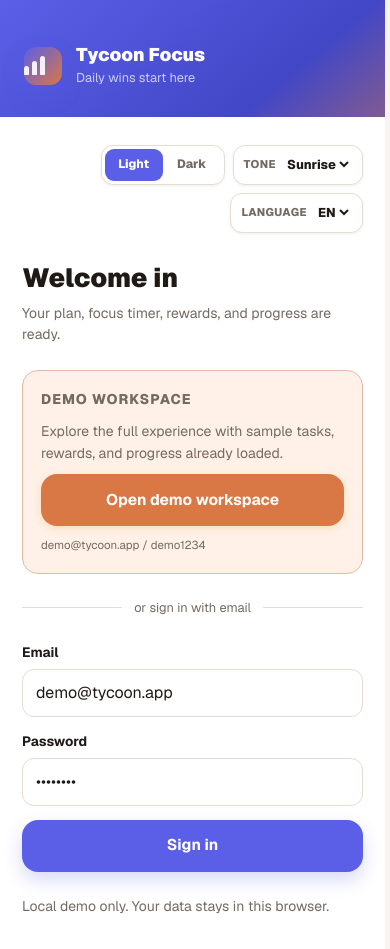
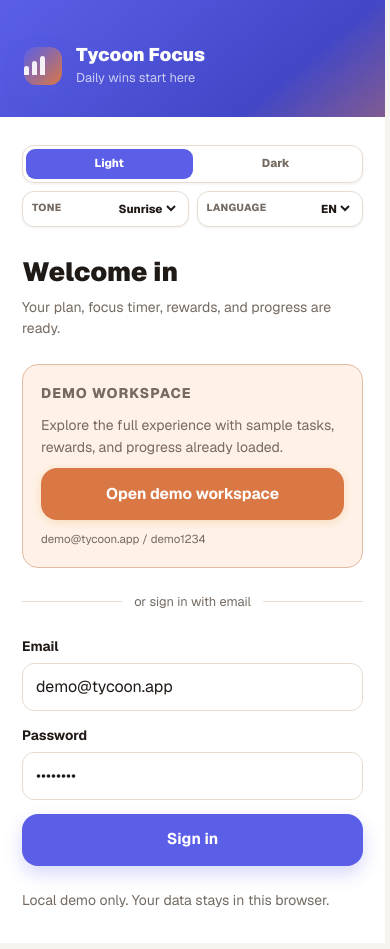
Before and after one commit to MJP2708/TND2026, a Next.js app: page /login in a window 390 px wide. Built offline with nearby package versions, Linux system fonts and the light colour scheme.

Commit message:
feat: update navigation icons in MobileNav and Sidebar components

```diff
--- a/app/focus/page.tsx
+++ b/app/focus/page.tsx
@@ -31,10 +31,6 @@ export default function FocusPage() {
 
   const task: Task | undefined =
     pendingTasks.find((t) => t.id === selectedId) ?? pendingTasks[0];
-
-  useEffect(() => {
-    if (task && !selectedId) setSelectedId(task.id);
-  }, [task, selectedId]);
 
   const totalSecs = (task?.minutes ?? 25) * 60;
   const remaining = Math.max(0, totalSecs - elapsed);
@@ -191,7 +187,7 @@ export default function FocusPage() {
               <select
                 id="task-select"
                 className="form-select"
-                value={selectedId}
+                value={task?.id ?? ""}
                 onChange={(e) => setSelectedId(e.target.value)}
               >
                 {pendingTasks.map((t) => (
--- a/app/globals.css
+++ b/app/globals.css
@@ -234,7 +234,7 @@ button, input, select, textarea { font: inherit; }
 }
 .nav-link:hover { background: var(--color-bg); color: var(--color-text); transform: translateX(2px); }
 .nav-link.active { background: var(--color-primary-soft); color: var(--color-primary); font-weight: 700; }
-.nav-link-icon { font-size: 0.62rem; width: 30px; text-align: center; flex-shrink: 0; line-height: 1; font-weight: 900; text-transform: uppercase; color: inherit; }
+.nav-link-icon { font-size: 1rem; width: 20px; text-align: center; flex-shrink: 0; line-height: 1; }
 .sidebar-footer {
   padding: 12px 14px;
   border-top: 1px solid var(--color-border);
@@ -527,11 +527,11 @@ button, input, select, textarea { font: inherit; }
   display: flex; align-items: flex-end; gap: 6px;
   padding: 18px 16px 0;
   min-height: 110px;
-  background: linear-gradient(180deg, #E5F3F0 0%, #D9EDE8 55%, #D5E8C8 55%);
+  background: linear-gradient(180deg, var(--color-primary-soft) 0%, var(--color-primary-soft) 55%, var(--color-accent-soft) 55%);
   border-radius: var(--r-xl) var(--r-xl) 0 0;
 }
 .city-ground {
-  background: #C8DDBA;
+  background: color-mix(in srgb, var(--color-accent) 24%, var(--color-surface));
   border-radius: 0 0 var(--r-xl) var(--r-xl);
   height: 18px;
 }
@@ -541,12 +541,12 @@ button, input, select, textarea { font: inherit; }
   transition: height 500ms ease;
 }
 .building-home {
-  background: linear-gradient(180deg, #FFF0C0, #F0C860);
-  border: 1px solid rgba(212,147,14,.3);
+  background: linear-gradient(180deg, color-mix(in srgb, var(--color-accent) 26%, white), var(--color-accent));
+  border: 1px solid color-mix(in srgb, var(--color-accent) 42%, var(--color-border));
 }
 .building-biz {
-  background: linear-gradient(180deg, #EBF5FF, #C8DEFF);
-  border: 1px solid rgba(100,160,220,.25);
+  background: linear-gradient(180deg, color-mix(in srgb, var(--color-primary) 14%, white), color-mix(in srgb, var(--color-primary) 34%, white));
+  border: 1px solid color-mix(in srgb, var(--color-primary) 32%, var(--color-border));
 }
 .building-empty {
   background: var(--color-border);
@@ -873,6 +873,21 @@ button, input, select, textarea { font: inherit; }
 .prefs-bar-compact {
   justify-content: flex-end;
 }
+.prefs-bar-compact .segmented-control {
+  grid-template-columns: repeat(2, minmax(48px, 1fr));
+}
+.prefs-bar-compact .select-shell {
+  min-height: 36px;
+  padding: 0 9px;
+}
+.prefs-bar-compact .segmented-control button {
+  min-height: 30px;
+  font-size: .72rem;
+}
+.prefs-bar-compact .select-shell span,
+.prefs-bar-compact .select-shell select {
+  font-size: .72rem;
+}
 .segmented-control {
   display: inline-grid;
   grid-template-columns: repeat(2, minmax(58px, 1fr));
@@ -1073,3 +1088,33 @@ button, input, select, textarea { font: inherit; }
     justify-content: center;
   }
 }
+
+@media (max-width: 640px) {
+  .prefs-bar {
+    width: 100%;
+    display: grid;
+    grid-template-columns: 1fr 1fr;
+  }
+  .prefs-bar .segmented-control {
+    grid-column: 1 / -1;
+    width: 100%;
+  }
+  .prefs-bar .select-shell {
+    min-width: 0;
+    justify-content: space-between;
+  }
+  .prefs-bar .select-shell span {
+    font-size: .64rem;
+  }
+  .prefs-bar .select-shell select {
+    min-width: 0;
+    max-width: 84px;
+  }
+  .timer-ring {
+    width: min(300px, 82vw);
+  }
+  .timer-display,
+  .timer-time {
+    font-size: clamp(2.1rem, 15vw, 3.2rem);
+  }
+}
--- a/app/onboarding/page.tsx
+++ b/app/onboarding/page.tsx
@@ -228,7 +228,8 @@ function StepConfirm({
   form: { title: string; deadline: string; dailyHours: number; energy: string; difficulty: number };
   loading: boolean; onBack: () => void; onGenerate: () => void;
 }) {
-  const days = Math.max(1, Math.ceil((new Date(form.deadline).getTime() - Date.now()) / 86_400_000));
+  const [todayMs] = useState(() => Date.now());
+  const days = Math.max(1, Math.ceil((new Date(form.deadline).getTime() - todayMs) / 86_400_000));
   return (
     <div className="stack gap-20">
       <div className="card" style={{ background: "var(--color-primary-soft)", borderColor: "rgba(45,106,97,.25)" }}>
--- a/app/plan/page.tsx
+++ b/app/plan/page.tsx
@@ -1,10 +1,10 @@
 "use client";
 
-import { useState, useMemo } from "react";
+import { useState } from "react";
 import { useStore } from "@/lib/store";
 import { AppShell } from "@/components/layout/AppShell";
 import { calcReward } from "@/lib/ai-planner";
-import type { Task, DifficultyLevel } from "@/lib/types";
+import type { Task } from "@/lib/types";
 
 type Filter = "all" | "today" | "upcoming";
 
@@ -45,21 +45,21 @@ export default function PlanPage() {
   }
 
   const today = todayKey();
-  const visibleTasks = useMemo(() => {
+  const visibleTasks = (() => {
     const nonRecovery = state.tasks.filter((t) => !t.isRecovery);
     if (filter === "today") return nonRecovery.filter((t) => t.day === today);
     if (filter === "upcoming") return nonRecovery.filter((t) => t.day > today);
     return nonRecovery;
-  }, [state.tasks, filter, today]);
+  })();
 
-  const grouped = useMemo(() => {
+  const grouped = (() => {
     const map = new Map<string, Task[]>();
     for (const t of visibleTasks) {
       if (!map.has(t.day)) map.set(t.day, []);
       map.get(t.day)!.push(t);
     }
     return [...map.entries()].sort(([a], [b]) => a.localeCompare(b));
-  }, [visibleTasks]);
+  })();
 
   const totalTasks = state.tasks.filter((t) => !t.isRecovery).length;
   const doneTasks = state.tasks.filter((t) => t.status === "completed").length;
--- a/components/layout/MobileNav.tsx
+++ b/components/layout/MobileNav.tsx
@@ -8,11 +8,11 @@ export function MobileNav({ currentRoute }: { currentRoute: string }) {
   const { state } = useStore();
   const copy = getCopy(state.language);
   const nav = [
-    { href: "/dashboard", icon: "Home", label: copy.dashboard },
-    { href: "/plan", icon: "Plan", label: copy.plan },
-    { href: "/focus", icon: "Go", label: copy.focus },
-    { href: "/rewards", icon: "Win", label: copy.rewards },
-    { href: "/settings", icon: "Tune", label: copy.settings },
+    { href: "/dashboard", icon: "🏠", label: copy.dashboard },
+    { href: "/plan", icon: "📋", label: copy.plan },
+    { href: "/focus", icon: "⏱", label: copy.focus },
+    { href: "/rewards", icon: "🎁", label: copy.rewards },
+    { href: "/mood", icon: "💚", label: copy.mood },
   ];
 
   return (
--- a/components/layout/Sidebar.tsx
+++ b/components/layout/Sidebar.tsx
@@ -8,14 +8,14 @@ import { useStore } from "@/lib/store";
 
 function nav(copy: ReturnType<typeof getCopy>) {
   return [
-    { href: "/dashboard", icon: "Home", label: copy.dashboard },
-    { href: "/plan", icon: "List", label: copy.plan },
-    { href: "/focus", icon: "Time", label: copy.focus },
-    { href: "/progress", icon: "Rise", label: copy.progress },
-    { href: "/rewards", icon: "Gift", label: copy.rewards },
-    { href: "/mood", icon: "Care", label: copy.mood },
-    { href: "/community", icon: "Team", label: copy.community },
-    { href: "/settings", icon: "Tune", label: copy.settings },
+    { href: "/dashboard", icon: "🏠", label: copy.dashboard },
+    { href: "/plan", icon: "📋", label: copy.plan },
+    { href: "/focus", icon: "⏱", label: copy.focus },
+    { href: "/progress", icon: "🏙", label: copy.progress },
+    { href: "/rewards", icon: "🎁", label: copy.rewards },
+    { href: "/mood", icon: "💚", label: copy.mood },
+    { href: "/community", icon: "🤝", label: copy.community },
+    { href: "/settings", icon: "⚙️", label: copy.settings },
   ];
 }
 
```
